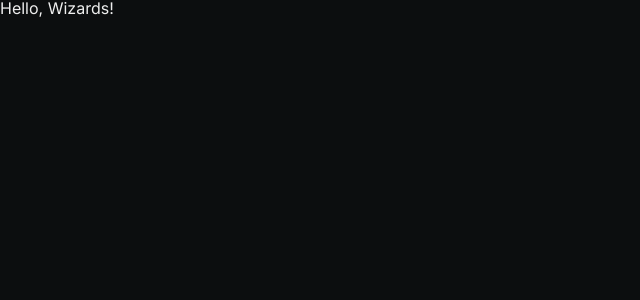
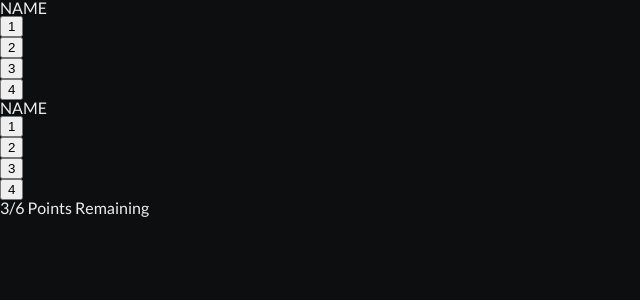
Before and after one commit to andypyle/wotc-front-end-challenge, a Next.js app: page / in a window 1280 px wide. Shown: the top 300 px of the page, without its empty margins (0-640 px from the left). Built offline with nearby package versions, Linux system fonts and the light colour scheme.

Commit message:
Resolved module errors.

```diff
--- a/components/Connector.tsx
+++ b/components/Connector.tsx
@@ -1,3 +1,3 @@
-import styled from '@emotion/styled/macro'
+import styled from '@emotion/styled'
 
 export const Connector = styled.div``
--- a/components/Container.tsx
+++ b/components/Container.tsx
@@ -1,3 +1,3 @@
-import styled from '@emotion/styled/macro'
+import styled from '@emotion/styled'
 
-export const Container = styled.div``
+export const Container = styled.main``
--- a/components/PointsRemaining.tsx
+++ b/components/PointsRemaining.tsx
@@ -1,3 +1,5 @@
-import styled from '@emotion/styled/macro'
+import styled from '@emotion/styled'
 
 export const PointsRemaining = styled.div``
+
+export const PointsRemainingText = styled.span``
--- a/components/Talent.tsx
+++ b/components/Talent.tsx
@@ -1,3 +1,3 @@
-import styled from '@emotion/styled/macro'
+import styled from '@emotion/styled'
 
 export const Talent = styled.div``
--- a/components/TalentButton.tsx
+++ b/components/TalentButton.tsx
@@ -1,3 +1,3 @@
-import styled from '@emotion/styled/macro'
+import styled from '@emotion/styled'
 
 export const TalentButton = styled.button``
--- a/components/TalentPath.tsx
+++ b/components/TalentPath.tsx
@@ -1,3 +1,3 @@
-import styled from '@emotion/styled/macro'
+import styled from '@emotion/styled'
 
 export const TalentPath = styled.div``
--- a/components/TalentPathName.tsx
+++ b/components/TalentPathName.tsx
@@ -1,3 +1,3 @@
-import styled from '@emotion/styled/macro'
+import styled from '@emotion/styled'
 
 export const TalentPathName = styled.div``
--- /dev/null
+++ b/components/TalentPaths.tsx
@@ -0,0 +1,3 @@
+import styled from '@emotion/styled'
+
+export const TalentPaths = styled.div``
--- a/components/index.ts
+++ b/components/index.ts
@@ -5,3 +5,4 @@ export { Talent } from './Talent'
 export { TalentButton } from './TalentButton'
 export { TalentPath } from './TalentPath'
 export { TalentPathName } from './TalentPathName'
+export { TalentPaths } from './TalentPaths'
--- a/pages/index.tsx
+++ b/pages/index.tsx
@@ -1,7 +1,15 @@
-import { Inter } from 'next/font/google'
+import {
+  Container,
+  PointsRemaining,
+  Talent,
+  TalentButton,
+  TalentPath,
+  TalentPathName,
+} from '@/components'
+import { Lato } from 'next/font/google'
 import Head from 'next/head'
 
-const inter = Inter({ subsets: ['latin'] })
+const lato = Lato({ style: 'normal', weight: '400', subsets: ['latin'] })
 
 export default function Home() {
   return (
@@ -14,7 +22,42 @@ export default function Home() {
         />
         <meta name="viewport" content="width=device-width, initial-scale=1" />
       </Head>
-      <main className={inter.className}>Hello, Wizards!</main>
+      <Container className={lato.className}>
+        <div>
+          <TalentPath>
+            <TalentPathName>NAME</TalentPathName>
+            <Talent>
+              <TalentButton>1</TalentButton>
+            </Talent>
+            <Talent>
+              <TalentButton>2</TalentButton>
+            </Talent>
+            <Talent>
+              <TalentButton>3</TalentButton>
+            </Talent>
+            <Talent>
+              <TalentButton>4</TalentButton>
+            </Talent>
+          </TalentPath>
+
+          <TalentPath>
+            <TalentPathName>NAME</TalentPathName>
+            <Talent>
+              <TalentButton>1</TalentButton>
+            </Talent>
+            <Talent>
+              <TalentButton>2</TalentButton>
+            </Talent>
+            <Talent>
+              <TalentButton>3</TalentButton>
+            </Talent>
+            <Talent>
+              <TalentButton>4</TalentButton>
+            </Talent>
+          </TalentPath>
+        </div>
+        <PointsRemaining>3/6 Points Remaining</PointsRemaining>
+      </Container>
     </>
   )
 }
```
Also changed, not shown: public/talent-calc-bg.png (added), public/talent-icons-sprite.png (added).
